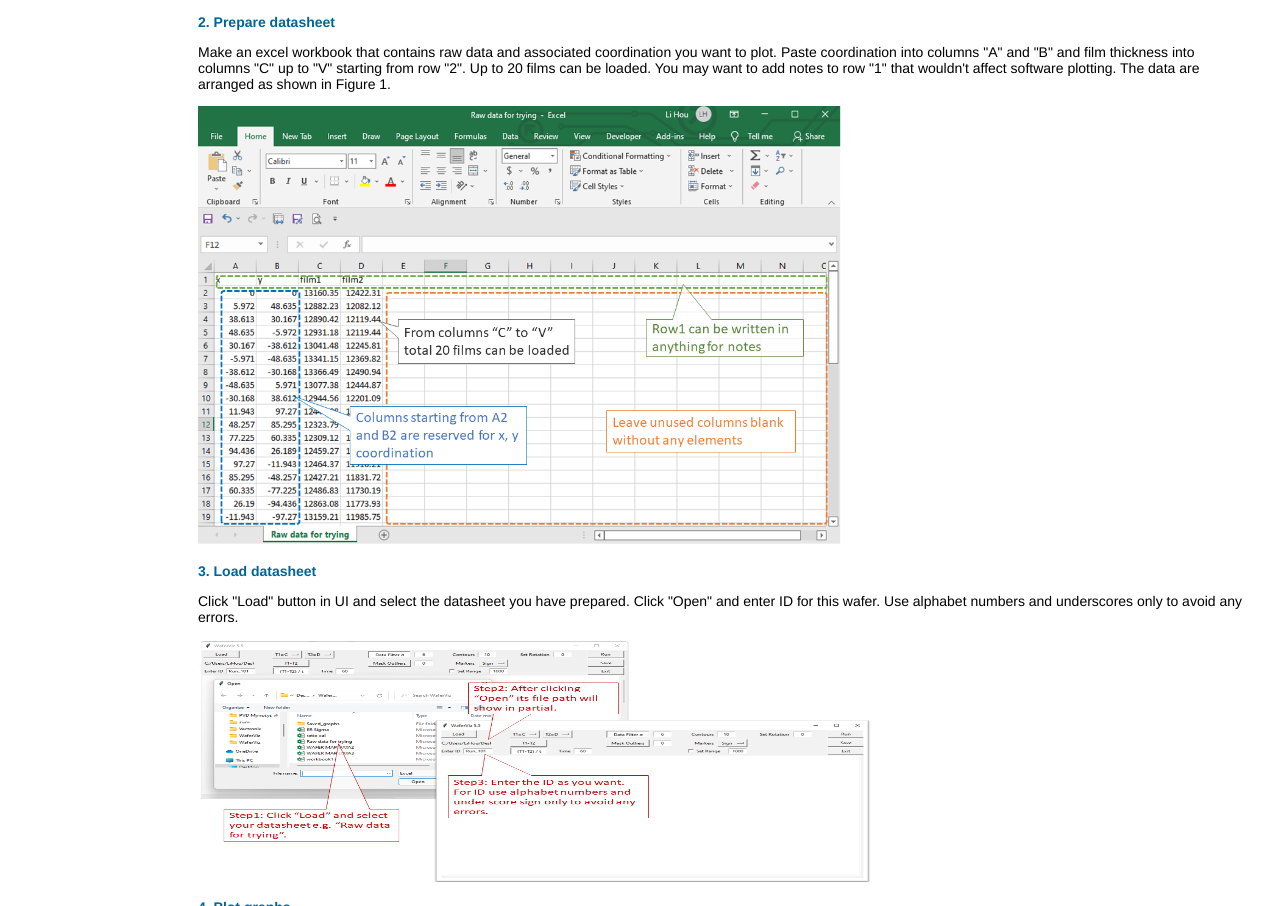
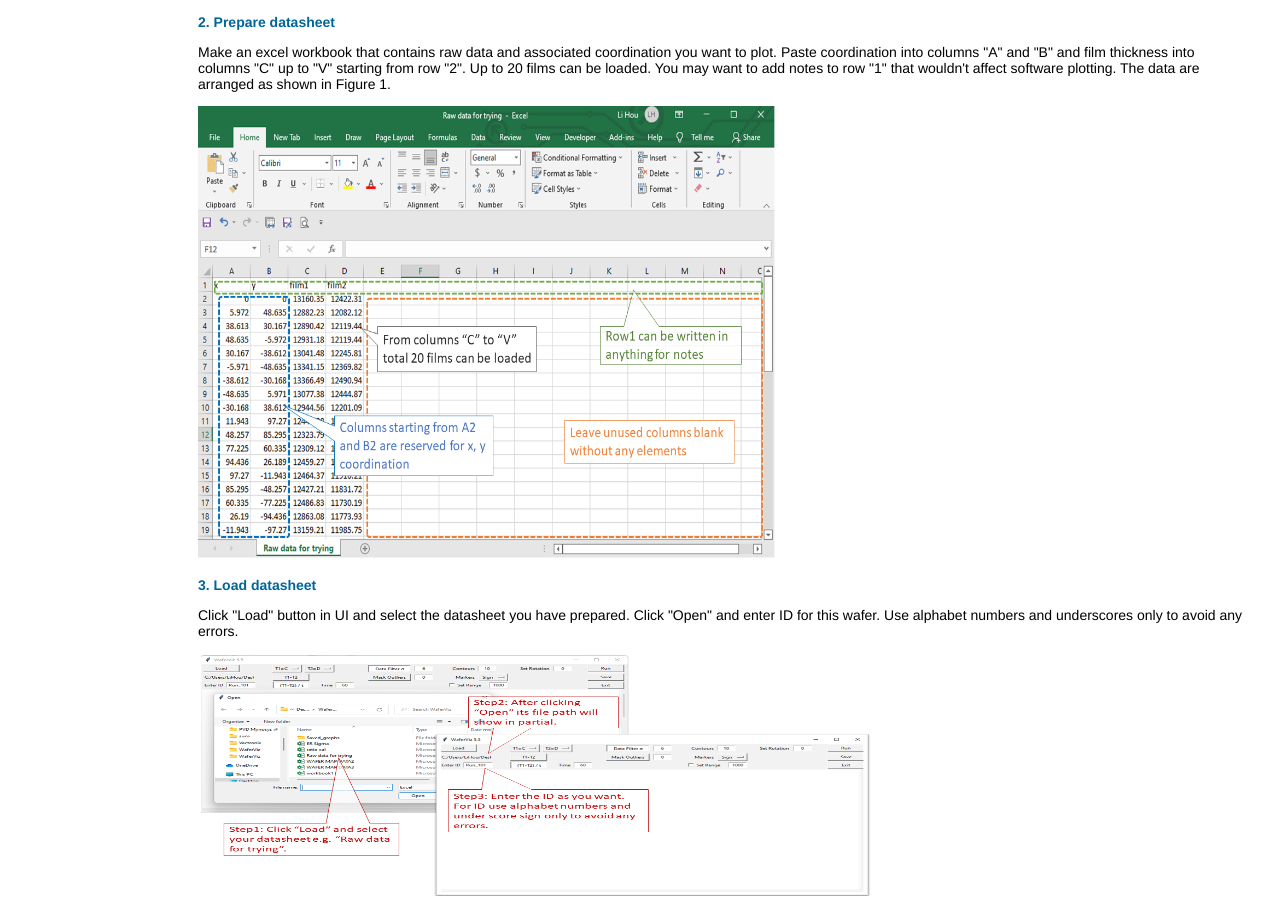
Before and after one commit to lihou0427/WaferViz, a plain HTML site: page index.html in a window 1280 px wide. Shown: the part 2093-2999 px from the top of the page. Drawn offline with Linux system fonts and the light colour scheme.

Commit message:
Update index.html

```diff
--- a/index.html
+++ b/index.html
@@ -76,7 +76,7 @@ p {font-family: Helvetica, Arial, sans-serif; font-size: 14px;}
 
   <h3>2. Prepare datasheet</h3>
   <p>Make an excel workbook that contains raw data and associated coordination you want to plot. Paste coordination into columns "A" and "B" and film thickness into columns "C" up to "V" starting from row "2". Up to 20 films can be loaded. You may want to add notes to row "1" that wouldn't affect software plotting. The data are arranged as shown in Figure 1.</p>
-  <img src="data sheet1.png" alt="data sheet example" width="780" height="440">
+  <img src="data sheet1.png" alt="data sheet example" width="700" height="454">
 
   <h3>3. Load datasheet</h3>
   <p>Click "Load" button in UI and select the datasheet you have prepared. Click "Open" and enter ID for this wafer. Use alphabet numbers and underscores only to avoid any errors.</p>
```
